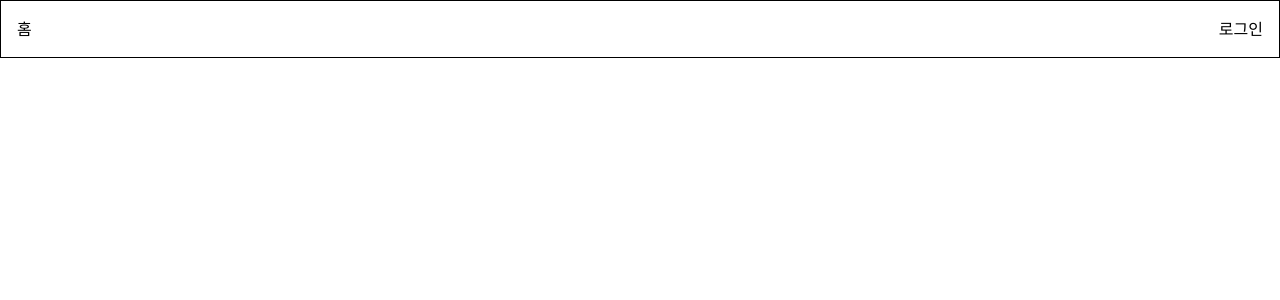
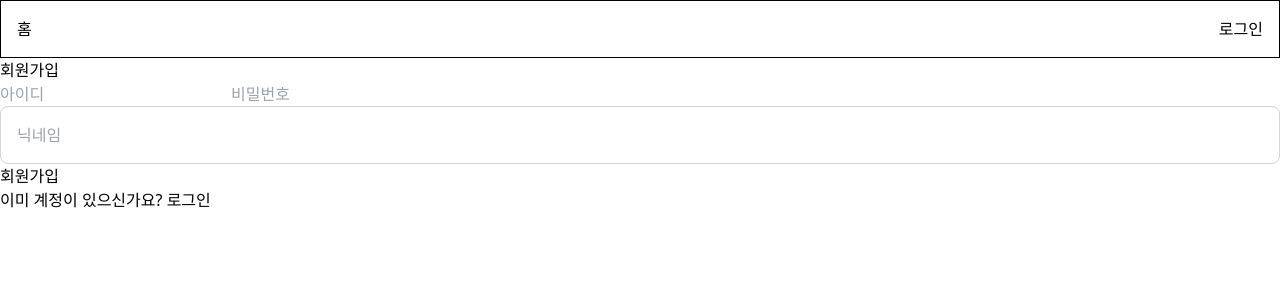
Before and after one commit to yuna-c/mbti_prac, a React (Vite) app: page /signup in a window 1280 px wide. Before the commit this address had no page. Shown: the top 300 px of the page. Built offline with nearby package versions, Linux system fonts and the light colour scheme.

Commit message:
📝 add : 회원가입 로직 구현

```diff
--- a/src/App.jsx
+++ b/src/App.jsx
@@ -5,7 +5,7 @@
 import { BrowserRouter as Router, Routes, Route } from 'react-router-dom'
 import Home from './pages/Home'
 import Login from './pages/Login'
-// import Signup from './pages/Signup'
+import Signup from './pages/Signup'
 // import ProfilePage from './pages/ProfilePage'
 // import TestPage from './pages/TestPage'
 // import TestResultPage from './pages/TestResultPage'
@@ -21,8 +21,9 @@
         <Routes>
           <Route path="/" element={<Home />} />
           <Route path="/login" element={<Login setUser={setUser} />} />
+          <Route path="/signup" element={<Signup />} />
+
           {/*
-          <Route path="/signup" element={<Signup />} />
           <Route
             path="/profile"
             element={
--- a/src/pages/Signup.jsx
+++ b/src/pages/Signup.jsx
@@ -1,3 +1,35 @@
-export default function Signup() {
-  return <div className="Signup">Signup</div>
+import AuthForm from '../components/AuthForm'
+import { register } from '../api/auth'
+import { Link, useNavigate } from 'react-router-dom'
+
+const Signup = () => {
+  const navigate = useNavigate()
+
+  // 완성된 로직들이 아니에요! 참고만 하세요!
+  const handleSignup = async (formData) => {
+    try {
+      const response = await register(formData)
+      console.log(response)
+      alert('회원가입 완료, 로그인')
+      navigate('/login')
+    } catch (error) {
+      alert('회원가입에 실패했습니다. 다시 시도해주세요.')
+    }
+  }
+
+  return (
+    <div>
+      <div>
+        <h1>회원가입</h1>
+        <AuthForm mode="signup" onSubmit={handleSignup} />
+        <div>
+          <p>
+            이미 계정이 있으신가요? <Link to="/login">로그인</Link>
+          </p>
+        </div>
+      </div>
+    </div>
+  )
 }
+
+export default Signup
```
